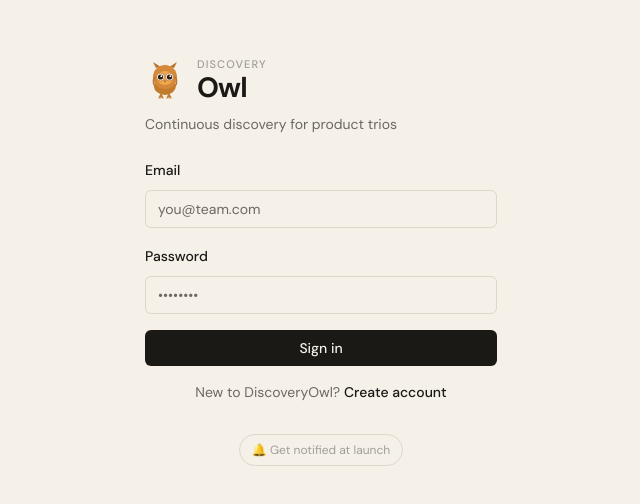
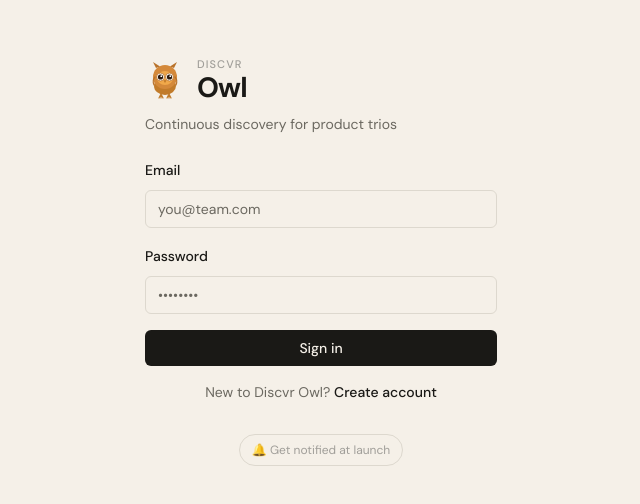
Before and after one commit to Digitalbrotha/discovery-os, a Next.js app: page /login in a window 1280 px wide. Shown: the part 138-642 px from the top of the page, without its empty margins (319-959 px from the left). Built offline with nearby package versions, Linux system fonts and the light colour scheme; no server answers; a web font is replaced by a local one.

Commit message:
Rebrand Discovery Owl to Discvr Owl

```diff
--- a/src/app/(app)/settings/settings-client.tsx
+++ b/src/app/(app)/settings/settings-client.tsx
@@ -252,10 +252,10 @@
       <div className="bg-surface border border-border-soft rounded-xl p-5 space-y-2">
         <div className="flex items-center gap-2">
           <span className="text-base">✦</span>
-          <p className="text-[13px] font-semibold text-text-primary">Connect DiscoveryOwl to Claude Code</p>
+          <p className="text-[13px] font-semibold text-text-primary">Connect Discvr Owl to Claude Code</p>
         </div>
         <p className="text-[12px] text-text-2 leading-relaxed">
-          By adding DiscoveryOwl as an MCP server, Claude Code can read and update your opportunities,
+          By adding Discvr Owl as an MCP server, Claude Code can read and update your opportunities,
           solutions, and assumption tests directly from your terminal — no copy-pasting needed.
         </p>
       </div>
--- a/src/app/layout.tsx
+++ b/src/app/layout.tsx
@@ -16,10 +16,10 @@
 })
 
 export const metadata: Metadata = {
-  title: 'DiscoveryOwl',
+  title: 'Discvr Owl',
   description: 'Visualize and map your discovery work...',
   openGraph: {
-    title: 'DiscoveryOwl',
+    title: 'Discvr Owl',
     description: 'Visualize and map your discovery work...',
     url: 'https://www.discvrowl.com/',
     type: 'website',
--- a/src/app/login/login-form.tsx
+++ b/src/app/login/login-form.tsx
@@ -237,7 +237,7 @@
       </button>
 
       <p className="text-center text-sm text-muted-foreground">
-        New to DiscoveryOwl?{' '}
+        New to Discvr Owl?{' '}
         <button
           type="button"
           onClick={() => switchMode('signup')}
--- a/src/components/layout/discovery-owl-logo.tsx
+++ b/src/components/layout/discovery-owl-logo.tsx
@@ -22,7 +22,7 @@
             isLogin ? 'text-[11px] uppercase tracking-[0.1em] text-text-3' : 'text-[9px] uppercase tracking-[0.12em] text-text-3',
           )}
         >
-          Discovery
+          Discvr
         </span>
         <span
           className={cn(
--- a/src/components/shared/waitlist-button.tsx
+++ b/src/components/shared/waitlist-button.tsx
@@ -61,7 +61,7 @@
                     Join the waitlist
                   </h2>
                   <p className="text-[13px] text-text-3 leading-snug">
-                    Be the first to know when DiscoveryOwl is ready for everyone.
+                    Be the first to know when Discvr Owl is ready for everyone.
                   </p>
                 </div>
 
```
